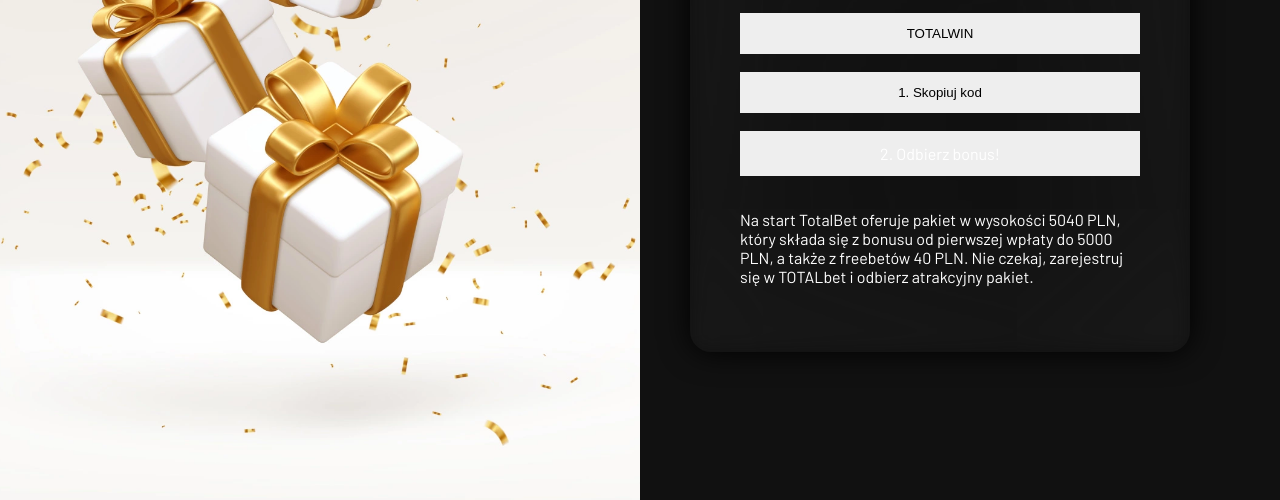
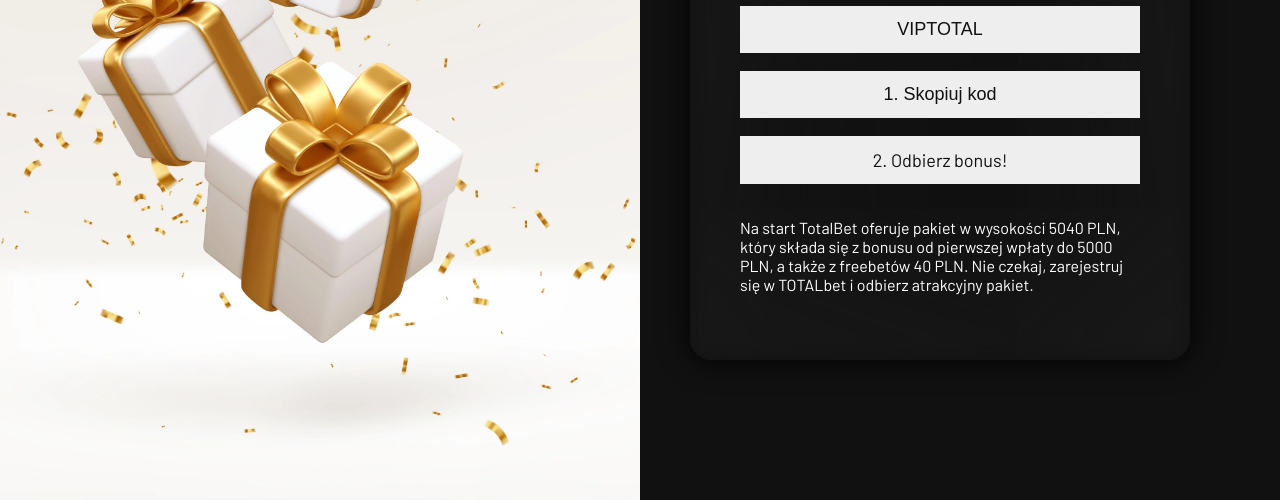
Before and after one commit to PrzemekMiros/Landing-2, a plain HTML site: page index.html in a window 1280 px wide. Shown: the part 300-800 px from the top of the page. Drawn offline with Linux system fonts and the light colour scheme; a script that the page names is missing.

Commit message:
Add files via upload

```diff
--- a/index.html
+++ b/index.html
@@ -20,10 +20,10 @@
                         </h1>
                         <div class="copy-container">
                             <div class="copy-text">
-                                <input id="myInp" type="text" class="text" value="TOTALWIN">
-                                <button id="btnCopy"> 1. Skopiuj kod </button>
+                                <input id="" type="text" class="form-field text" value="VIPTOTAL">
+                                <button id="" class="form-field button"> 1. Skopiuj kod </button>
                             </div>
-                            <span id="nobutton" class="nobutton" data-href="https://totalbet.pl/"> 2. Odbierz bonus! </span>
+                            <span id="nobutton" class="form-field button" data-href="https://totalbet.pl/register/?promocode=VIPTOTAL&utm_source=gramgrubo.pl&utm_medium=cpa&utm_campaign=aff"> 2. Odbierz bonus! </span>
                         </div>
                         <p> Na start TotalBet oferuje pakiet w wysokości 5040 PLN, który składa się z bonusu od pierwszej wpłaty do 5000 PLN, a także z freebetów 40 PLN. Nie czekaj, zarejestruj się w TOTALbet i odbierz atrakcyjny pakiet. </p>
                     </div>
--- a/style.css
+++ b/style.css
@@ -1,5 +1,9 @@
 * {
     box-sizing: border-box
+}
+
+:root {
+    --color-accent: #0bff22
 }
 
 body {
@@ -43,7 +47,7 @@
 }
 
 .green {
-    color: #0bff22
+    color: var(--color-accent)
 }
 
 .container {
@@ -80,14 +84,23 @@
     z-index: -1
 }
 
-input,
-button,
-.nobutton {
+.form-field {
     display: inline-block;
     padding: 13px;
     margin-bottom: 18px;
+    font-size: 18px;
     width: 100%;
     background: #eee;
+    color: #111;
     text-align: center;
     border: none
 }
+
+.button {
+    cursor: pointer;
+    transition: .2s ease-in-out;
+}
+
+.button:hover {
+    background: var(--color-accent);
+}
```
